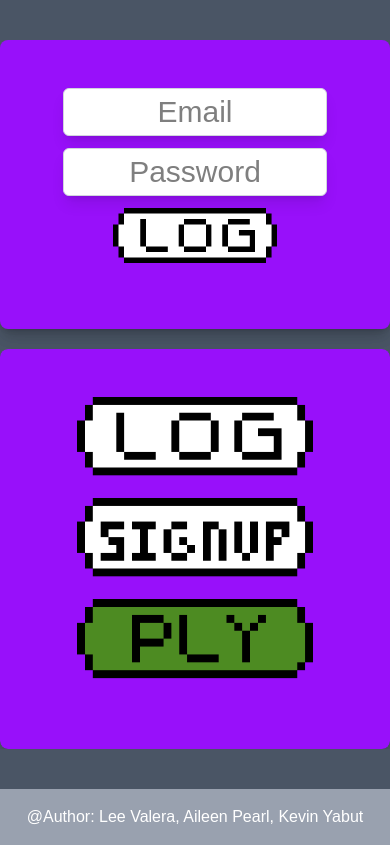
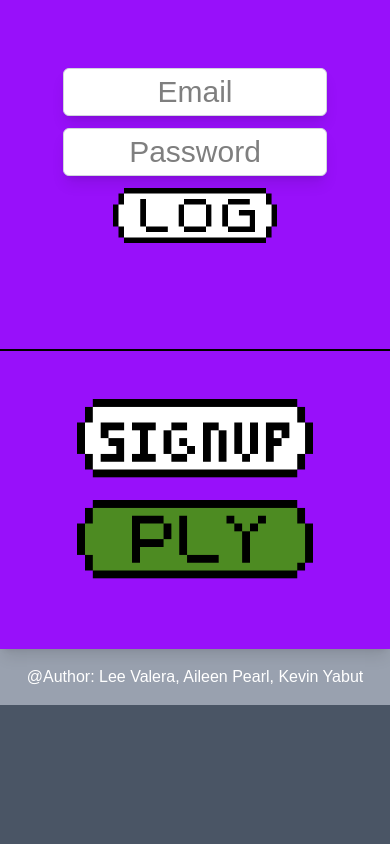
Before and after one commit to Lee-Abraham/cprg-306project, a Next.js app: page /screens/LogInScreen in a window 390 px wide. Built offline with nearby package versions, Linux system fonts and the light colour scheme.

Commit message:
Fixed android log-in page

```diff
--- a/app/screens/LogInScreen/page.js
+++ b/app/screens/LogInScreen/page.js
@@ -63,13 +63,14 @@ export default function LogInScreen() {
     }
 
     return (
-        <main className="flex flex-col bg-gray-600 text-black min-h-screen overflow-hidden">
+        <main className=" bg-gray-600 text-black min-h-screen overflow-hidden">
+            <div className='hidden lg:flex lg:flex-col'>
                 {/*Header */}
                 <div className="justify-center items-center hidden lg:flex flex-col w-full">
                     <img className='pt-10 w-60' src='/assets/ThatIsMyGameBanner.gif' alt='My game banner'></img>
                 </div>
 
-            {/*Middle Section */}
+                {/*Middle Section -- PC VIEW */}
 
                 {/*Card 1*/}
                 <div className='grow overflow-hidden flex flex-col lg:flex-row mb-10 mt-10 items-center justify-center space-y-5 lg:space-y-0 lg:space-x-10'>
@@ -139,6 +140,73 @@ export default function LogInScreen() {
                         </div>
                     </div>
                 </div>
+            </div>
+
+            {/*Middle Section -- Mobile View */}
+            <div className='lg:hidden min-h-full flex grow flex-col bg-purple-600'>
+                {/* Log In*/}
+                {!showSignUp && (
+                    <div className=' bg-purple-600 p-12 w-full mt-5 h-full text-center'>
+                        <input
+                            className='text-3xl w-[90%] h-12 border bg-white border-gray-300 shadow-lg text-center  rounded-md mr-3 ml-3 mb-3'
+                            type="email"
+                            value={email}
+                            onChange={(e) => setEmail(e.target.value)}
+                            placeholder="Email"
+                        />
+                        <br/>
+                        <input
+                            className="text-3xl w-[90%] h-12 border bg-white border-gray-300 shadow-lg text-center rounded-md mr-3 ml-3 mb-3"
+                            type="password"
+                            value={password}
+                            onChange={(e) => setPassword(e.target.value)}
+                            placeholder="Password"
+                        />
+                        <br/>
+                        <button onClick={LoginHandler} className='border-none bg-transparent cursor-pointer'>
+                            <img src="/assets/LogInButt.gif" className='w-41'></img>
+                        </button>
+                    </div>
+                )}
+                {/*Sign Up*/}
+                { showSignUp && (
+                    <div className=' bg-purple-600 p-12 w-full mt-5 h-full text-center'>
+                        <input
+                            className='text-3xl w-[90%] h-12 border bg-white border-gray-300 shadow-lg text-center  rounded-md mr-3 ml-3 mb-3'
+                            type='email'
+                            value={email}
+                            onChange={(e) => setEmail(e.target.value)}
+                            placeholder='Email'
+                        />
+                        <input
+                            className='text-3xl w-[90%] h-12 border bg-white border-gray-300 shadow-lg text-center  rounded-md mr-3 ml-3 mb-3'
+                            type='password'
+                            value={password}
+                            onChange={(e)=> setPassword(e.target.value)}
+                            placeholder='Password'
+                        />
+                        <button onClick={SignHandler} className='border-none bg-transparent cursor-pointer'>
+                            <img src="/assets/SignUpButt.gif" className='w-41' />
+                        </button>
+                    </div>
+                )}
+                <div className="border-t-2 grow flex flex-col lg:flex-row mt-10 shadow-lg w-full max-w-lg overflow-hidden">
+                    {/* Sign Up Button -- Play Button */}
+                    <div className='bg-purple-600 grow p-12 w-full text-center'>
+                    {showSignUp ?
+                    (<button onClick={LogButtHandler} className='border-none bg-transparent cursor-pointer'>
+                        <img src="/assets/LogInButt.gif" alt='Back To Log In' className='w-59' />
+                    </button>):
+                    (<button onClick={SignUpHandler} className='border-none bg-transparent cursor-pointer'>
+                        <img src="/assets/SignUpButt.gif" className='w-59' />
+                    </button>)}
+                        <br/>
+                        <button onClick={GuessHandler} className='border-none bg-transparent cursor-pointer'>
+                            <img src="/assets/PlayButt.gif" className='w-59' alt="Play Button" />
+                        </button>
+                    </div>
+                </div>
+            </div>
 
             {/*Footer */}
             <div className='bg-gray-400 text-white p-4 text-center w-full'>
```
Lines whose indentation alone changed are shown as unchanged.
